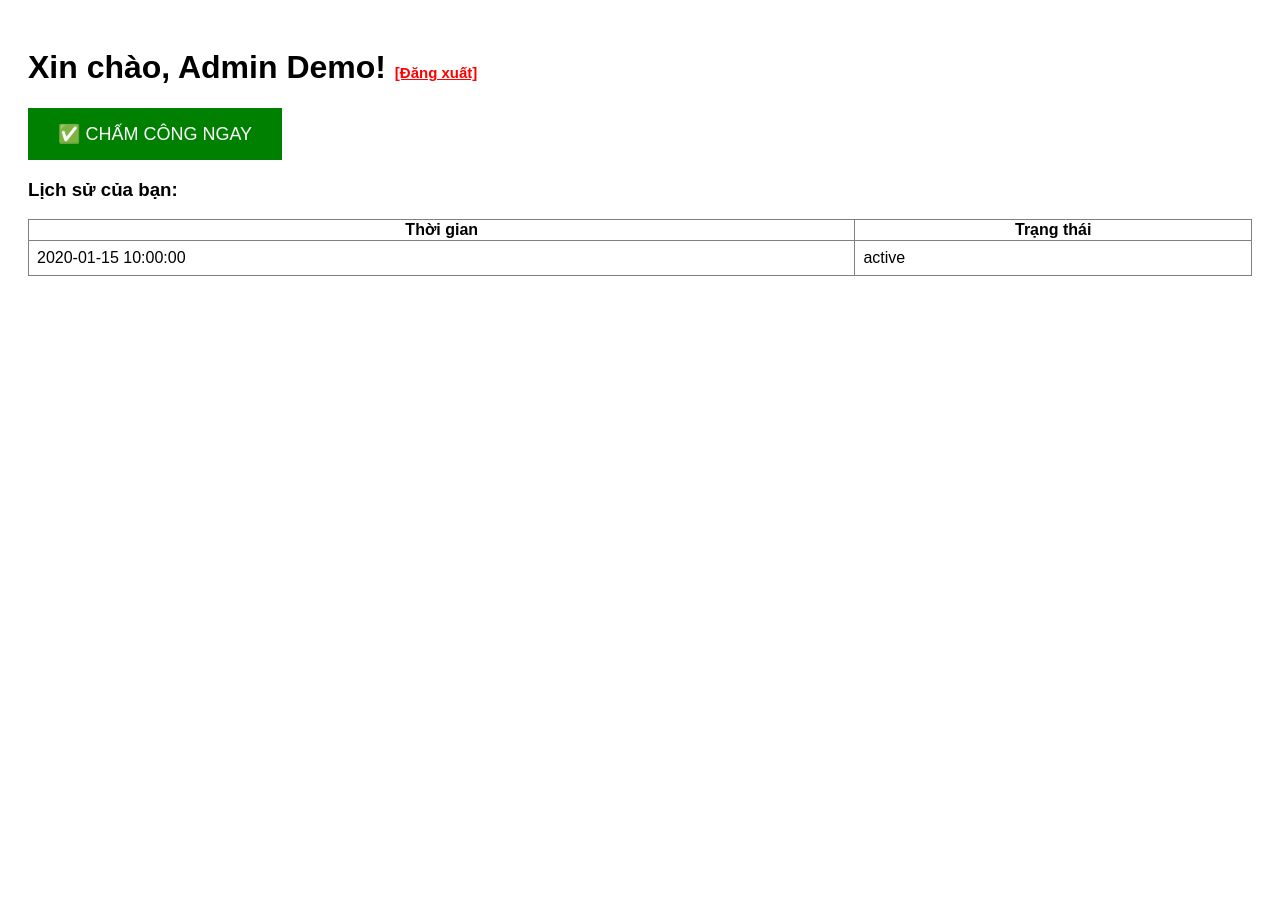
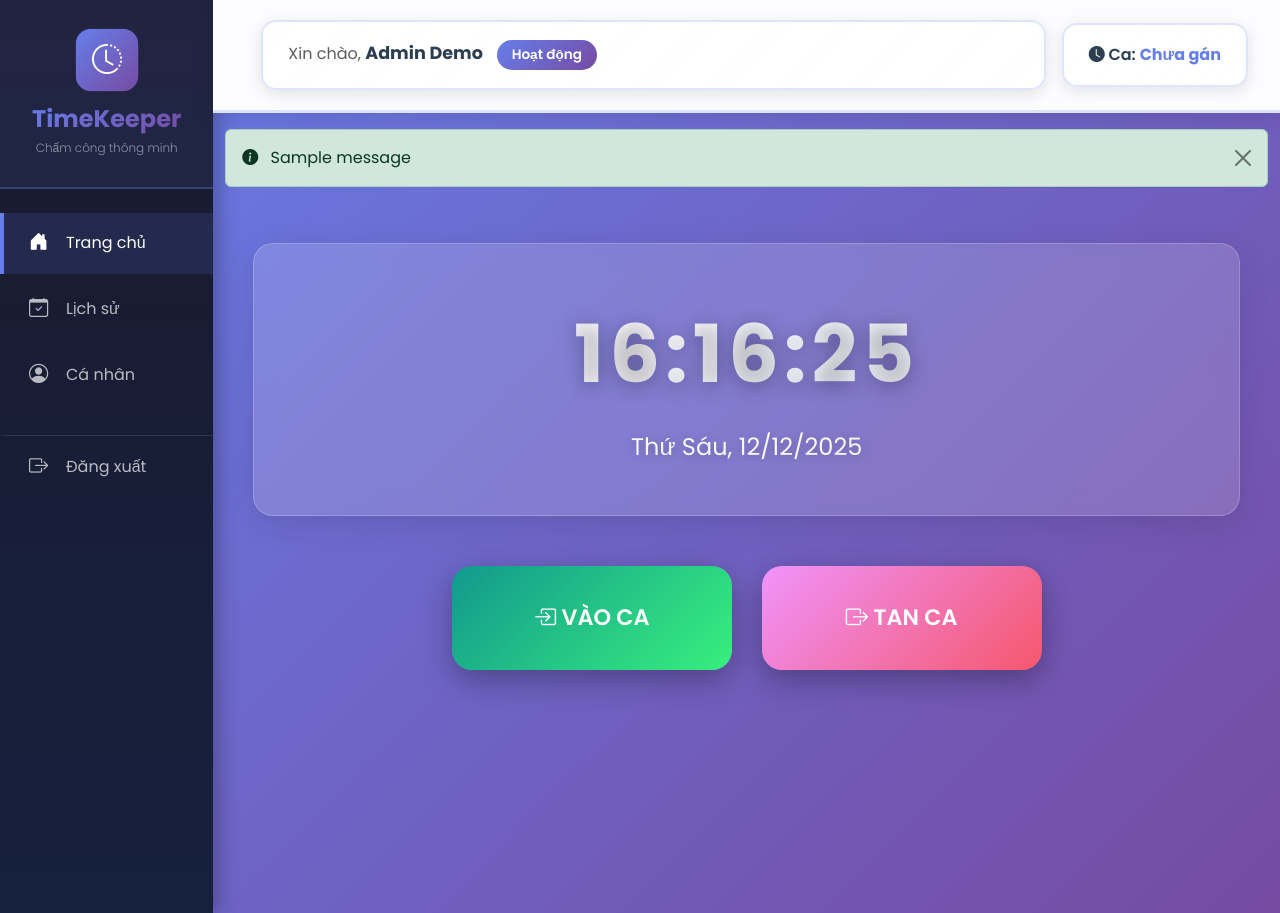
Before and after one commit to Thuytien4325/Attendance-Timesheet-Management, a Flask app: page /dashboard in a window 1280 px wide. Before the commit the page ends 276 px from the top, so only its background shows below. Run offline with Flask 3, Linux system fonts and the light colour scheme; a user stored in the database is signed in; tables that the repository leaves empty hold one stand-in row (values such as "Sample post"); one stand-in notice (Sample message) is shown.

Commit message:
da hoan thanh issue 1

```diff
--- /dev/null
+++ b/static/css/style.css
@@ -0,0 +1,149 @@
+@import url('https://fonts.googleapis.com/css2?family=Poppins:wght@300;400;500;600;700&display=swap');
+
+* { font-family: 'Poppins', sans-serif; }
+
+body {
+    min-height: 100vh;
+    background: linear-gradient(135deg, #667eea 0%, #764ba2 100%);
+    overflow-x: hidden;
+}
+
+#sidebar {
+    min-height: 100vh;
+    background: linear-gradient(180deg, #1a1a2e 0%, #16213e 100%);
+    color: white;
+    transition: all 0.3s;
+    box-shadow: 4px 0 20px rgba(0,0,0,0.3);
+}
+
+.logo-section {
+    padding: 30px 20px;
+    text-align: center;
+    border-bottom: 2px solid rgba(102, 126, 234, 0.3);
+    background: rgba(102, 126, 234, 0.1);
+}
+
+.logo-icon {
+    width: 60px; height: 60px;
+    background: linear-gradient(135deg, #667eea 0%, #764ba2 100%);
+    border-radius: 15px;
+    display: flex; align-items: center; justify-content: center;
+    margin: 0 auto 15px; font-size: 1.8rem;
+    animation: pulse 2s infinite;
+}
+
+@keyframes pulse {
+    0%, 100% { transform: scale(1); }
+    50% { transform: scale(1.05); }
+}
+
+.logo-section h4 {
+    margin: 0; font-weight: 700;
+    background: linear-gradient(135deg, #667eea 0%, #764ba2 100%);
+    -webkit-background-clip: text; -webkit-text-fill-color: transparent; background-clip: text;
+}
+
+.logo-section p { margin: 5px 0 0; font-size: 0.75rem; color: rgba(255,255,255,0.5); font-weight: 300; }
+
+.menu-item {
+    padding: 16px 25px; color: rgba(255,255,255,0.7); text-decoration: none;
+    display: flex; align-items: center; transition: all 0.3s;
+    border-left: 4px solid transparent; margin: 5px 0; position: relative; overflow: hidden;
+}
+
+.menu-item::before {
+    content: ''; position: absolute; left: 0; top: 0; height: 100%; width: 0;
+    background: linear-gradient(90deg, rgba(102, 126, 234, 0.2) 0%, transparent 100%);
+    transition: width 0.3s;
+}
+
+.menu-item:hover::before { width: 100%; }
+.menu-item:hover { color: white; border-left-color: #667eea; background: rgba(102, 126, 234, 0.1); }
+.menu-item.active { color: white; border-left-color: #667eea; background: rgba(102, 126, 234, 0.15); }
+.menu-item i { width: 25px; margin-right: 12px; font-size: 1.2rem; }
+
+.navbar-custom {
+    background: rgba(255, 255, 255, 0.98); backdrop-filter: blur(10px);
+    box-shadow: 0 4px 20px rgba(0,0,0,0.1); padding: 20px;
+    border-bottom: 3px solid rgba(102, 126, 234, 0.2);
+}
+
+.main-content { padding: 40px; min-height: calc(100vh - 90px); }
+
+.welcome-card {
+    background: rgba(255, 255, 255, 0.15); backdrop-filter: blur(10px);
+    border-radius: 20px; padding: 30px; margin-bottom: 30px;
+    border: 1px solid rgba(255, 255, 255, 0.2); box-shadow: 0 8px 32px rgba(0,0,0,0.1);
+}
+
+.clock-container { text-align: center; margin: 20px 0; }
+
+.clock-display {
+    font-size: 5rem; font-weight: 700; color: white;
+    text-shadow: 0 4px 20px rgba(0,0,0,0.3); letter-spacing: 5px;
+    background: linear-gradient(135deg, #ffffff 0%, #f0f0ff 100%);
+    -webkit-background-clip: text; -webkit-text-fill-color: transparent; background-clip: text;
+}
+
+.date-display {
+    font-size: 1.5rem; color: rgba(255,255,255,0.95);
+    margin-top: 15px; font-weight: 400; text-shadow: 0 2px 10px rgba(0,0,0,0.2);
+}
+
+.action-buttons { display: flex; gap: 30px; justify-content: center; margin-top: 50px; flex-wrap: wrap; }
+
+.btn-action {
+    padding: 35px 55px; font-size: 1.4rem; font-weight: 600;
+    border-radius: 20px; min-width: 280px; border: none;
+    box-shadow: 0 10px 30px rgba(0,0,0,0.3);
+    transition: all 0.4s cubic-bezier(0.175, 0.885, 0.32, 1.275);
+    position: relative; overflow: hidden;
+}
+
+.btn-action::before {
+    content: ''; position: absolute; top: 50%; left: 50%; width: 0; height: 0;
+    border-radius: 50%; background: rgba(255,255,255,0.3);
+    transform: translate(-50%, -50%); transition: width 0.6s, height 0.6s;
+}
+
+.btn-action:hover::before { width: 300px; height: 300px; }
+.btn-action:hover { transform: translateY(-8px) scale(1.05); box-shadow: 0 15px 40px rgba(0,0,0,0.4); }
+.btn-action:active { transform: translateY(-2px) scale(1.02); }
+
+.btn-success { background: linear-gradient(135deg, #11998e 0%, #38ef7d 100%); color: white; }
+.btn-warning { background: linear-gradient(135deg, #f093fb 0%, #f5576c 100%); color: white; }
+
+.info-card {
+    background: linear-gradient(135deg, rgba(255,255,255,0.95) 0%, rgba(255,255,255,0.9) 100%);
+    border-radius: 15px; padding: 18px 25px;
+    box-shadow: 0 4px 15px rgba(0,0,0,0.1); border: 2px solid rgba(102, 126, 234, 0.2);
+    transition: all 0.3s;
+}
+
+.shift-info { color: #2c3e50; font-weight: 600; }
+.shift-info strong { color: #667eea; }
+
+#sidebarToggle {
+    display: none; background: linear-gradient(135deg, #667eea 0%, #764ba2 100%);
+    border: none; color: white; padding: 10px 15px; border-radius: 10px; transition: all 0.3s;
+}
+
+.status-badge {
+    display: inline-block; padding: 5px 15px; border-radius: 20px;
+    font-size: 0.85rem; font-weight: 600;
+    background: linear-gradient(135deg, #667eea 0%, #764ba2 100%); color: white; margin-left: 10px;
+}
+
+@media (max-width: 768px) {
+    #sidebar { position: fixed; left: -280px; width: 280px; z-index: 1000; }
+    #sidebar.show { left: 0; }
+    #sidebarToggle { display: inline-block; }
+    .clock-display { font-size: 3rem; }
+    .btn-action { min-width: 100%; padding: 25px 40px; }
+}
+
+.overlay {
+    display: none; position: fixed; top: 0; left: 0; width: 100%; height: 100%;
+    background: rgba(0,0,0,0.6); backdrop-filter: blur(5px); z-index: 999;
+}
+.overlay.show { display: block; }
--- /dev/null
+++ b/static/js/main.js
@@ -0,0 +1,57 @@
+// --- 1. ĐỒNG HỒ THỜI GIAN THỰC ---
+function updateClock() {
+    const now = new Date();
+
+    // Giờ:Phút:Giây
+    const hours = String(now.getHours()).padStart(2, '0');
+    const minutes = String(now.getMinutes()).padStart(2, '0');
+    const seconds = String(now.getSeconds()).padStart(2, '0');
+    const clockElement = document.getElementById('clock');
+    if(clockElement) {
+        clockElement.textContent = `${hours}:${minutes}:${seconds}`;
+    }
+
+    // Ngày tháng
+    const days = ['Chủ Nhật', 'Thứ Hai', 'Thứ Ba', 'Thứ Tư', 'Thứ Năm', 'Thứ Sáu', 'Thứ Bảy'];
+    const day = days[now.getDay()];
+    const date = String(now.getDate()).padStart(2, '0');
+    const month = String(now.getMonth() + 1).padStart(2, '0');
+    const year = now.getFullYear();
+    const dateElement = document.getElementById('date');
+    if(dateElement) {
+        dateElement.textContent = `${day}, ${date}/${month}/${year}`;
+    }
+}
+
+// Cập nhật mỗi giây
+updateClock();
+setInterval(updateClock, 1000);
+
+// --- 2. XỬ LÝ SIDEBAR TRÊN MOBILE ---
+const sidebarToggle = document.getElementById('sidebarToggle');
+const sidebar = document.getElementById('sidebar');
+const overlay = document.getElementById('overlay');
+
+if (sidebarToggle) {
+    sidebarToggle.addEventListener('click', function() {
+        sidebar.classList.toggle('show');
+        overlay.classList.toggle('show');
+    });
+}
+
+if (overlay) {
+    overlay.addEventListener('click', function() {
+        sidebar.classList.remove('show');
+        overlay.classList.remove('show');
+    });
+}
+
+// --- 3. HIỆU ỨNG MENU ACTIVE ---
+document.querySelectorAll('.menu-item').forEach(item => {
+    item.addEventListener('click', function(e) {
+        // Xóa class active ở tất cả các item
+        document.querySelectorAll('.menu-item').forEach(i => i.classList.remove('active'));
+        // Thêm class active vào item đang click
+        this.classList.add('active');
+    });
+});
--- a/templates/dashboard.html
+++ b/templates/dashboard.html
@@ -1,24 +1,116 @@
 <!DOCTYPE html>
-<html>
-<head><title>Dashboard</title></head>
-<body style="padding:20px; font-family:sans-serif;">
-    <h1>Xin chào, {{ name }}! <a href="/logout" style="font-size:15px; color:red;">[Đăng xuất]</a></h1>
+<html lang="vi">
+<head>
+    <meta charset="UTF-8">
+    <meta name="viewport" content="width=device-width, initial-scale=1.0">
+    <title>Dashboard - Hệ thống Chấm Công</title>
+    <link href="https://cdn.jsdelivr.net/npm/bootstrap@5.3.0/dist/css/bootstrap.min.css" rel="stylesheet">
+    <link href="https://cdn.jsdelivr.net/npm/bootstrap-icons@1.10.0/font/bootstrap-icons.css" rel="stylesheet">
+    <link rel="stylesheet" href="{{ url_for('static', filename='css/style.css') }}">
+</head>
+<body>
+    <div class="container-fluid p-0">
+        <div class="row g-0">
+            <div class="col-md-3 col-lg-2" id="sidebar">
+                <div class="logo-section">
+                    <div class="logo-icon"><i class="bi bi-clock-history"></i></div>
+                    <h4>TimeKeeper</h4>
+                    <p>Chấm công thông minh</p>
+                </div>
 
-    <form action="/checkin" method="POST">
-        <button style="padding:15px 30px; background:green; color:white; font-size:18px; border:none; cursor:pointer;">
-            ✅ CHẤM CÔNG NGAY
-        </button>
-    </form>
+                <nav class="mt-4">
+                    <a href="/dashboard" class="menu-item active">
+                        <i class="bi bi-house-door-fill"></i><span>Trang chủ</span>
+                    </a>
+                    <a href="#" class="menu-item">
+                        <i class="bi bi-calendar-check"></i><span>Lịch sử</span>
+                    </a>
+                    <a href="#" class="menu-item">
+                        <i class="bi bi-person-circle"></i><span>Cá nhân</span>
+                    </a>
 
-    <h3>Lịch sử của bạn:</h3>
-    <table border="1" style="width:100%; border-collapse:collapse;">
-        <tr><th>Thời gian</th><th>Trạng thái</th></tr>
-        {% for row in data %}
-        <tr>
-            <td style="padding:8px;">{{ row.check_in_time }}</td>
-            <td style="padding:8px;">{{ row.status }}</td>
-        </tr>
-        {% endfor %}
-    </table>
+                    {% if session.get('role') == 'admin' %}
+                    <a href="/admin/users" class="menu-item admin-only">
+                        <i class="bi bi-gear-fill"></i><span>Quản trị hệ thống</span>
+                    </a>
+                    {% endif %}
+
+                    <a href="/logout" class="menu-item" style="margin-top: 30px; border-top: 1px solid rgba(255,255,255,0.1);">
+                        <i class="bi bi-box-arrow-right"></i><span>Đăng xuất</span>
+                    </a>
+                </nav>
+            </div>
+
+            <div class="overlay" id="overlay"></div>
+
+            <div class="col-md-9 col-lg-10">
+
+                <nav class="navbar navbar-custom">
+                    <div class="container-fluid">
+                        <button class="btn" id="sidebarToggle"><i class="bi bi-list"></i></button>
+
+                        <div class="d-flex flex-column flex-md-row gap-3 align-items-center w-100 ms-3 justify-content-between">
+                            <div class="info-card flex-grow-1">
+                                <span class="text-muted">Xin chào,</span>
+                                <strong style="font-size: 1.1rem; color: #2c3e50;">
+                                    {{ session.get('name', 'Nhân viên') }}
+                                </strong>
+                                <span class="status-badge">Hoạt động</span>
+                            </div>
+
+                            <div class="info-card">
+                                <span class="shift-info">
+                                    <i class="bi bi-clock-fill"></i> Ca:
+                                    <strong>{{ session.get('shift_id', 'Chưa gán') }}</strong>
+                                </span>
+                            </div>
+                        </div>
+                    </div>
+                </nav>
+
+                <div class="container mt-3">
+                    {% with messages = get_flashed_messages(with_categories=true) %}
+                        {% if messages %}
+                            {% for category, message in messages %}
+                                <div class="alert alert-{{ category if category != 'message' else 'info' }} alert-dismissible fade show" role="alert">
+                                    <i class="bi bi-info-circle-fill me-2"></i> {{ message }}
+                                    <button type="button" class="btn-close" data-bs-dismiss="alert" aria-label="Close"></button>
+                                </div>
+                            {% endfor %}
+                        {% endif %}
+                    {% endwith %}
+                </div>
+
+                <div class="main-content">
+                    <div class="welcome-card">
+                        <div class="clock-container">
+                            <div class="clock-display" id="clock">00:00:00</div>
+                            <div class="date-display" id="date">Đang tải...</div>
+                        </div>
+                    </div>
+
+                    <div class="action-buttons">
+                        <form action="/checkin" method="POST">
+                            <button type="submit" class="btn btn-success btn-action">
+                                <i class="bi bi-box-arrow-in-right"></i>
+                                <span>VÀO CA</span>
+                            </button>
+                        </form>
+
+                        <form action="/checkout" method="POST">
+                            <button type="submit" class="btn btn-warning btn-action">
+                                <i class="bi bi-box-arrow-right"></i>
+                                <span>TAN CA</span>
+                            </button>
+                        </form>
+                    </div>
+
+                    </div>
+            </div>
+        </div>
+    </div>
+
+    <script src="https://cdn.jsdelivr.net/npm/bootstrap@5.3.0/dist/js/bootstrap.bundle.min.js"></script>
+    <script src="{{ url_for('static', filename='js/main.js') }}"></script>
 </body>
 </html>
```
